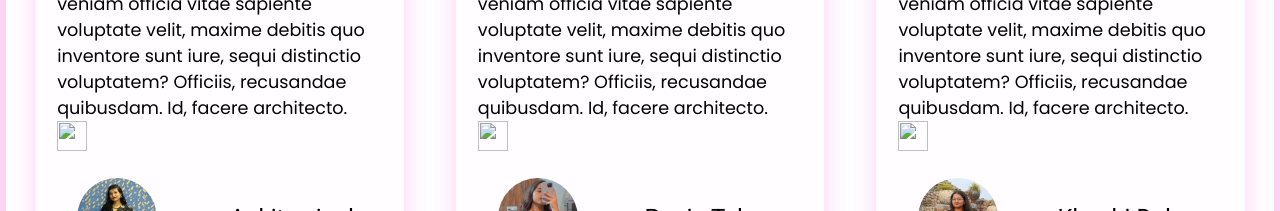
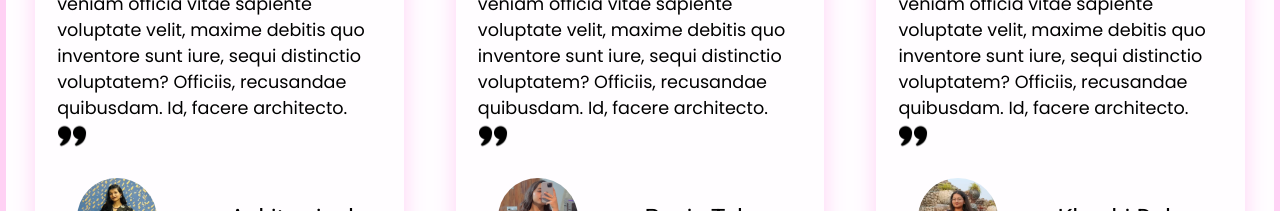
Before and after one commit to AyushKumar-01/therosenails, a plain HTML site: page index.html in a window 1280 px wide. Shown: the part 4040-4251 px from the top of the page. Drawn offline with Linux system fonts and the light colour scheme; a web font is replaced by a local one.

Commit message:
Update index.html

```diff
--- a/index.html
+++ b/index.html
@@ -86,21 +86,21 @@
         <h2 class="services-headline">Testimonials</h2>
         <div class="cards-container">
             <div class="card1 cards">
-                <div class="text-block"><img src="quotes.png" alt="" srcset="" class="icon"> Lorem ipsum dolor sit amet consectetur adipisicing elit. Soluta veniam officia vitae sapiente voluptate velit, maxime debitis quo inventore sunt iure, sequi distinctio voluptatem? Officiis, recusandae quibusdam. Id, facere architecto. <img src="/img/quote.png" alt="" srcset="" class="icon"></div>
+                <div class="text-block"><img src="quotes.png" alt="" srcset="" class="icon"> Lorem ipsum dolor sit amet consectetur adipisicing elit. Soluta veniam officia vitae sapiente voluptate velit, maxime debitis quo inventore sunt iure, sequi distinctio voluptatem? Officiis, recusandae quibusdam. Id, facere architecto. <img src="quote.png" alt="" srcset="" class="icon"></div>
                 <div class="profile-block">
                     <img src="ankita.png" alt="" class="person-img">
                     <div class="person-name">Ankita singh</div>
                 </div>
             </div>
             <div class="card2 cards">
-                <div class="text-block"><img src="quotes.png" alt="" srcset="" class="icon"> Lorem ipsum dolor sit amet consectetur adipisicing elit. Soluta veniam officia vitae sapiente voluptate velit, maxime debitis quo inventore sunt iure, sequi distinctio voluptatem? Officiis, recusandae quibusdam. Id, facere architecto. <img src="/img/quote.png" alt="" srcset="" class="icon"></div>
+                <div class="text-block"><img src="quotes.png" alt="" srcset="" class="icon"> Lorem ipsum dolor sit amet consectetur adipisicing elit. Soluta veniam officia vitae sapiente voluptate velit, maxime debitis quo inventore sunt iure, sequi distinctio voluptatem? Officiis, recusandae quibusdam. Id, facere architecto. <img src="quote.png" alt="" srcset="" class="icon"></div>
                 <div class="profile-block">
                     <img src="pooja.png" alt="" class="person-img">
                     <div class="person-name">Pooja Talwar</div>
                 </div>
             </div>
             <div class="card3 cards">
-                <div class="text-block"><img src="quotes.png" alt="" srcset="" class="icon"> Lorem ipsum dolor sit amet consectetur adipisicing elit. Soluta veniam officia vitae sapiente voluptate velit, maxime debitis quo inventore sunt iure, sequi distinctio voluptatem? Officiis, recusandae quibusdam. Id, facere architecto. <img src="/img/quote.png" alt="" srcset="" class="icon"></div>
+                <div class="text-block"><img src="quotes.png" alt="" srcset="" class="icon"> Lorem ipsum dolor sit amet consectetur adipisicing elit. Soluta veniam officia vitae sapiente voluptate velit, maxime debitis quo inventore sunt iure, sequi distinctio voluptatem? Officiis, recusandae quibusdam. Id, facere architecto. <img src="quote.png" alt="" srcset="" class="icon"></div>
                 <div class="profile-block">
                     <img src="khushi.png" alt="" class="person-img">
                     <div class="person-name">Khushi Dubey</div>
```
